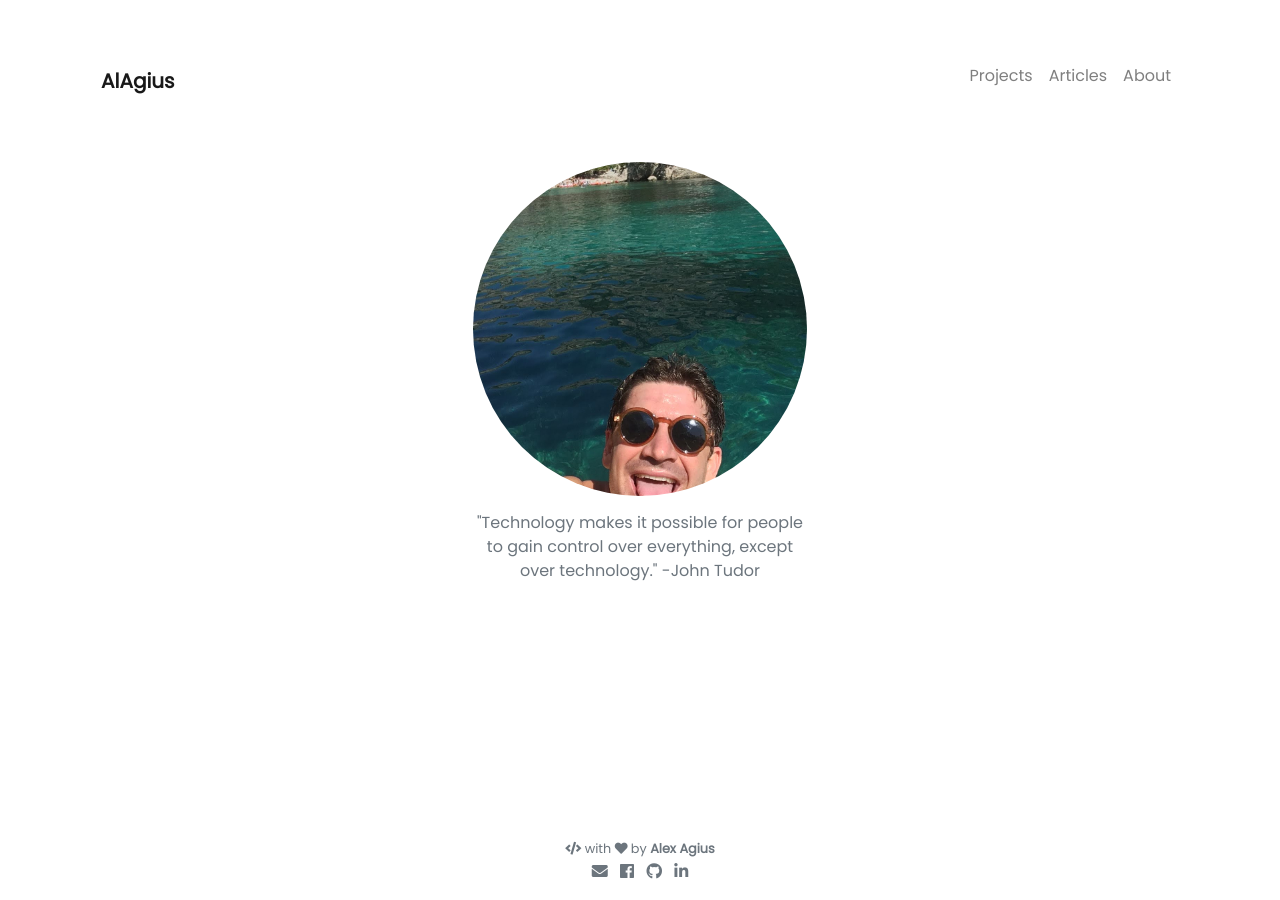
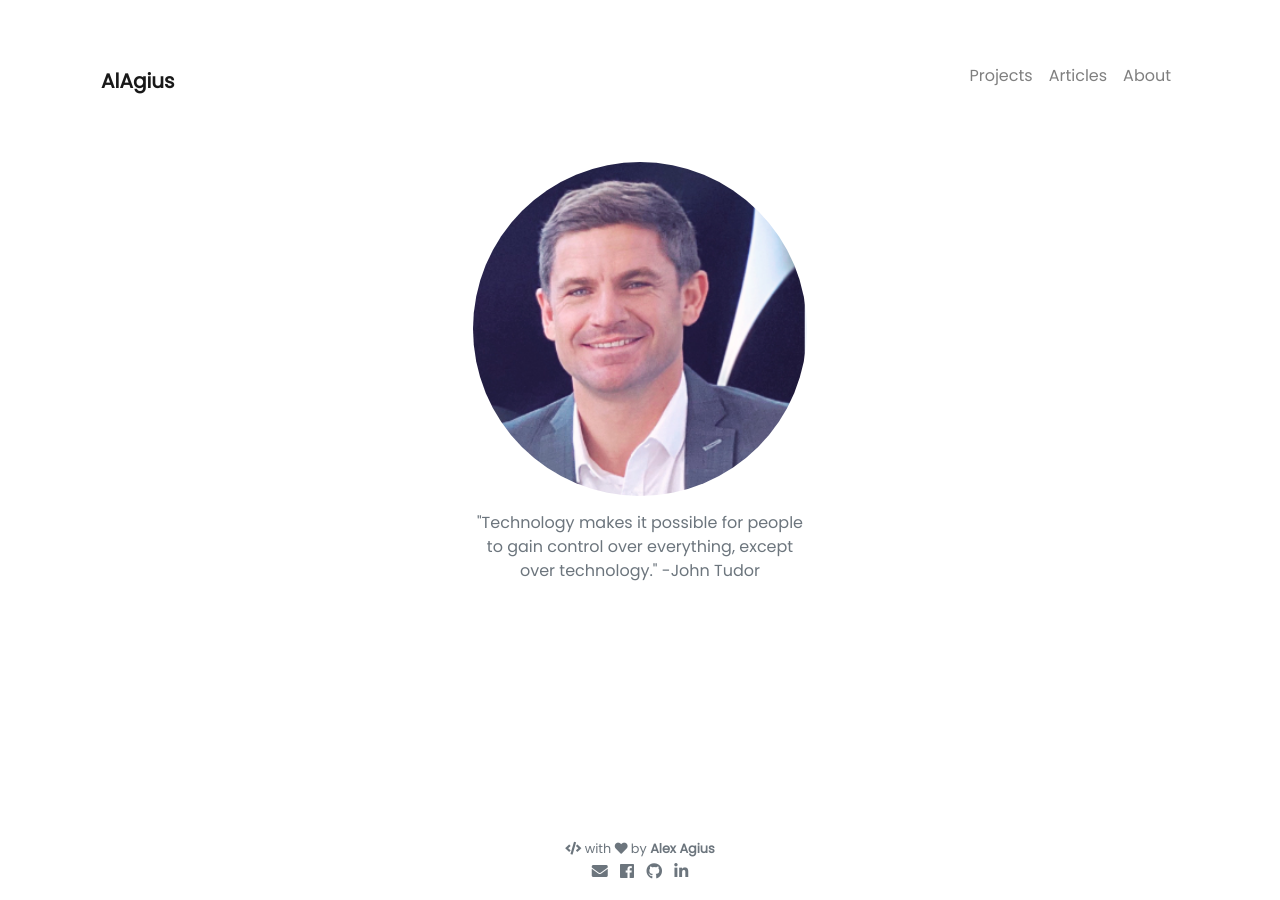
Before and after one commit to agiusalexandre/jekyll, a Jekyll site: the page built from index.html, in a window 1280 px wide. Built offline with Jekyll 4.4.1, drawn with Linux system fonts in a browser that asks for light colours; nearby versions of some CDN libraries.

Commit message:
Update Picture

```diff
--- a/_config.yml
+++ b/_config.yml
@@ -12,7 +12,7 @@ repository          : agiusalexandre/jekyll            # repository metadata on
 ### Author Info ###
 author:
   name              : Alex Agius
-  image             : /assets/img/alagius2.jpg
+  image             : /assets/img/aa.png
  # behance           : your_username
 # dribbble          : your_username
   email             : agiusalexandre@gmail.com
```
Also changed, not shown: assets/img/aa.png (added).
